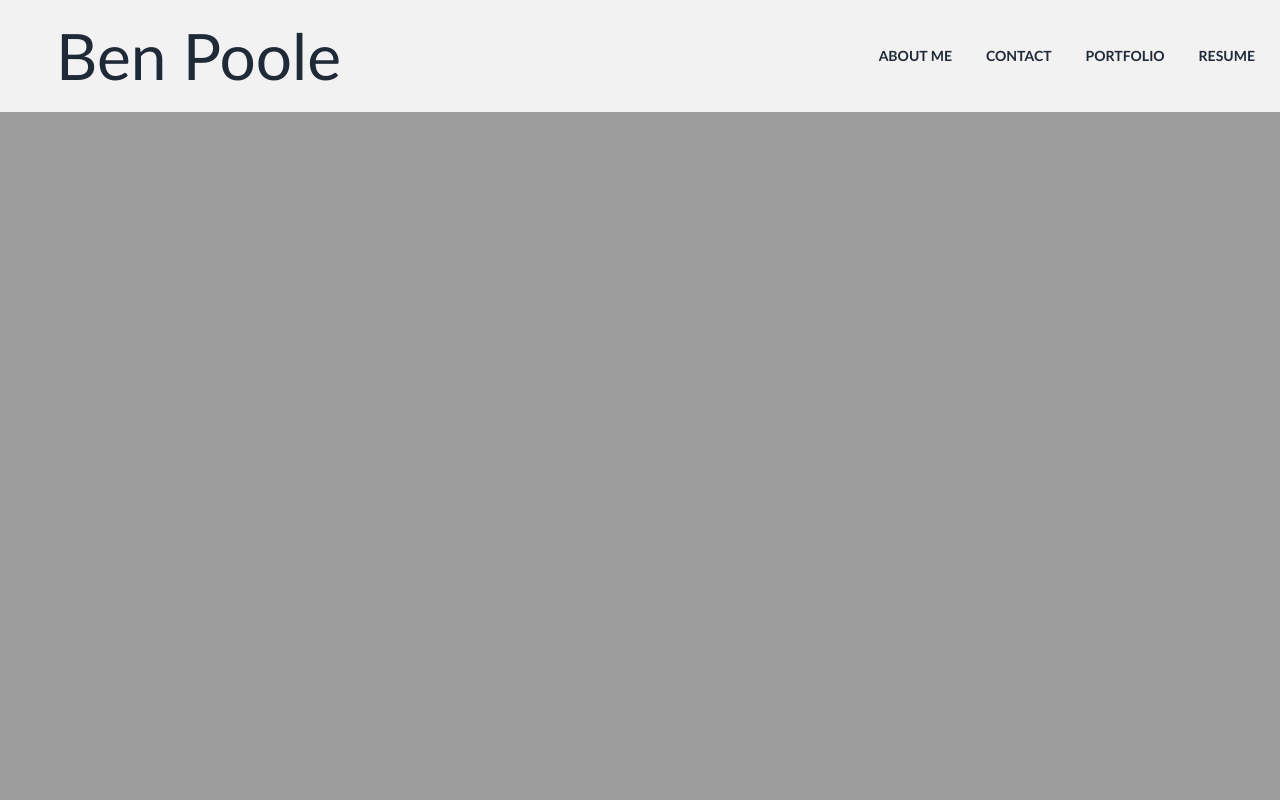
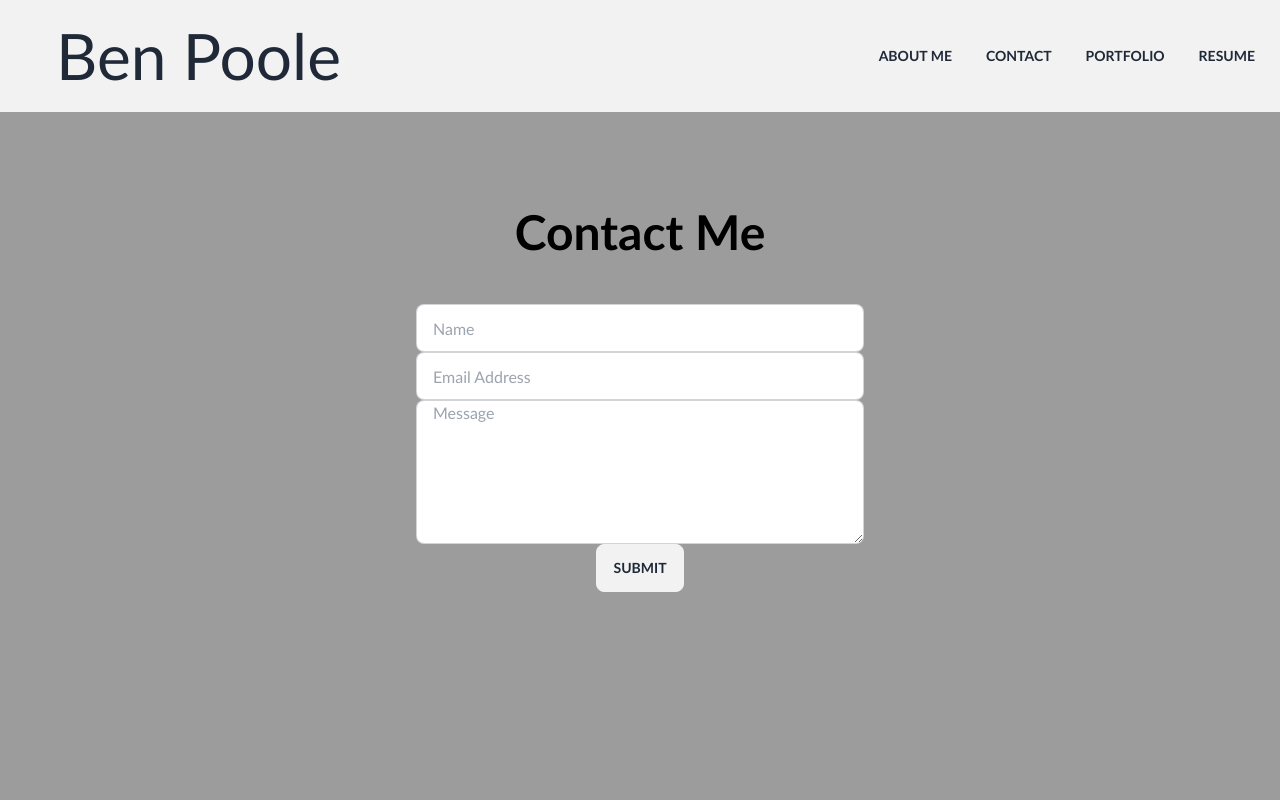
Before and after one commit to bpoole53/mod-20-react-portfolio, a React (Create React App) app in the folder portfolio/: page /contact in a window 1280 px wide. Shown: the top 800 px of the page. Built offline with nearby package versions, Linux system fonts and the light colour scheme.

Commit message:
added a contact me page

```diff
--- a/portfolio/src/App.css
+++ b/portfolio/src/App.css
@@ -72,3 +72,7 @@ h1 {
   padding-right: 10rem;
   font-size: 1.3rem;
 }
+
+.contact-input {
+  padding-bottom: 5rem;
+}
--- a/portfolio/src/pages/Contact.jsx
+++ b/portfolio/src/pages/Contact.jsx
@@ -4,7 +4,13 @@ export default function Contact(){
 
 	return(
 	<>
-
+        <div class="about-page">
+            <h1 className="text-5xl font-bold">Contact Me</h1>
+            <input class="contact-input" type="text" placeholder="Name" className="input input-bordered w-full max-w-md text-white" />
+            <input class="contact-input" type="text" placeholder="Email Address" className="input input-bordered w-full max-w-md text-white" />
+            <textarea class="contact-input" type="text" placeholder="Message" className="input input-bordered w-full max-w-md h-36 text-white pb-4"></textarea>
+            <a className="btn searchBtn" type="submit">Submit</a>
+        </div>
 	</>
 	);
 }
--- a/portfolio/tailwind.config.js
+++ b/portfolio/tailwind.config.js
@@ -1,6 +1,6 @@
 /** @type {import('tailwindcss').Config} */
 module.exports = {
-  content: ['./src/components/Footer.jsx', './src/components/Header.jsx', './src/components/Navigation.jsx', './src/pages/About.jsx'],
+  content: ['./src/components/Footer.jsx', './src/components/Header.jsx', './src/components/Navigation.jsx', './src/pages/About.jsx', './src/pages/Contact.jsx'],
   theme: {
     extend: {},
   },
```
